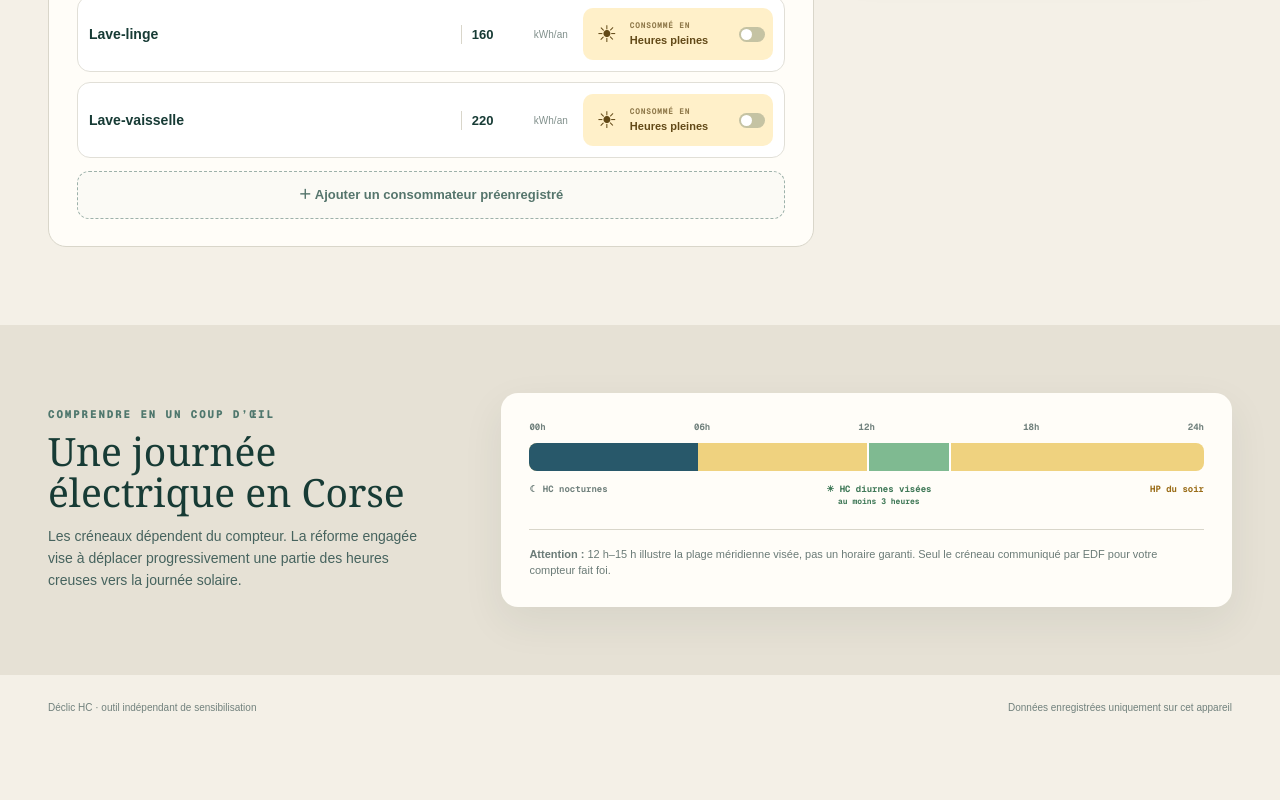
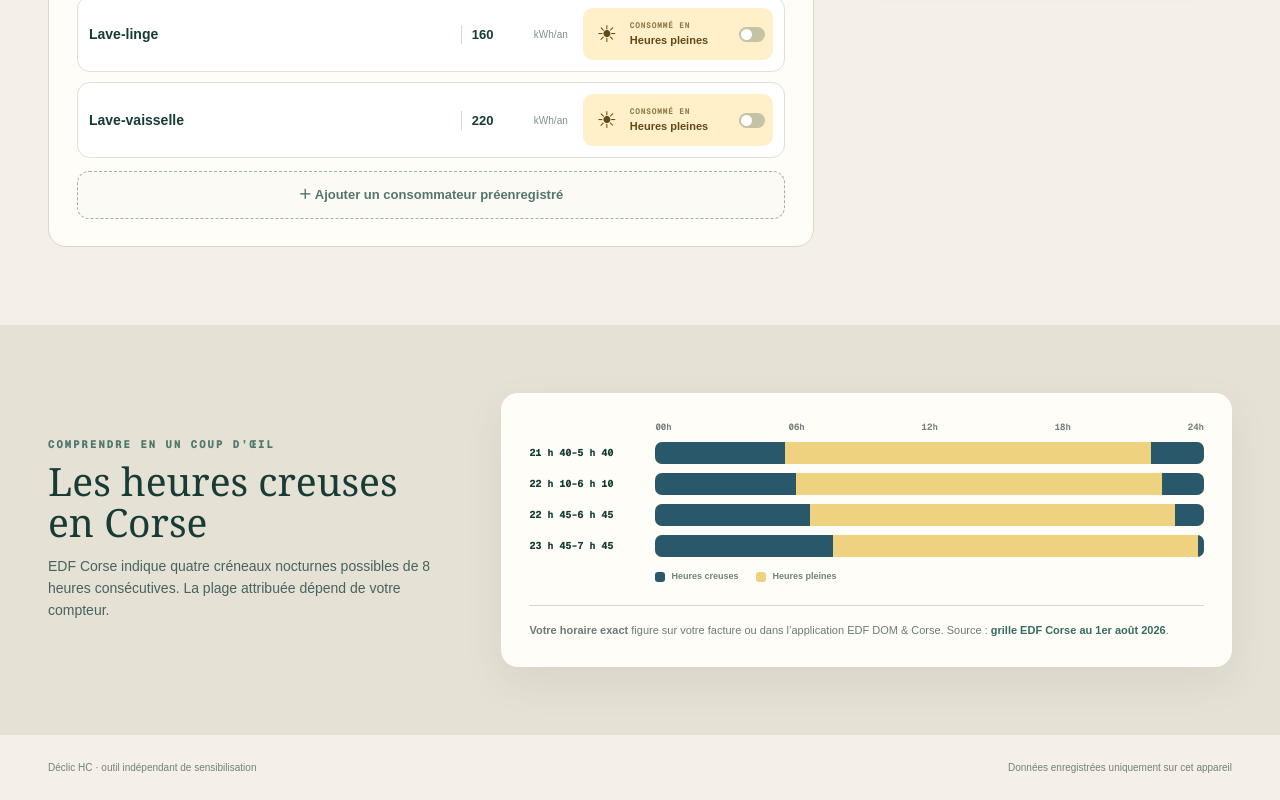
Before and after one commit to niqoz/declic-hc, a Next.js app: page / in a window 1280 px wide. Shown: the part 1237-2037 px from the top of the page. Before the commit the page ends 1977 px from the top, so only its background shows below. Built offline with nearby package versions, Linux system fonts and the light colour scheme.

Commit message:
Correct Corsica off-peak schedule chart

```diff
--- a/app/globals.css
+++ b/app/globals.css
@@ -145,15 +145,18 @@ input[type="range"]:disabled { opacity:.4; cursor:not-allowed; }
 .timeline-copy h2 { margin:10px 0 12px; font:400 39px/1.05 Georgia,serif; }
 .timeline-copy>p:last-child { color:var(--ink-soft); font-size:14px; line-height:1.6; }
 .timeline-card { background:var(--paper); border-radius:17px; padding:28px; box-shadow:0 15px 40px rgba(38,58,53,.08); }
-.timeline-hours,.timeline-labels { display:flex; justify-content:space-between; font:700 9px var(--font-geist-mono),monospace; color:#71817d; }
-.timeline-track { height:28px; margin:10px 0 12px; display:flex; border-radius:8px; overflow:hidden; background:#efd27f; }
-.timeline-track .night-one { width:25%; background:#28586a; }
-.timeline-track .daytime { width:12.5%; margin-left:25%; background:#7fba91; border-inline:2px solid white; }
-.timeline-track .night-two { flex:1; background:transparent; }
-.timeline-labels span:nth-child(2) { color:#3f7857; text-align:center; }
-.timeline-labels span:nth-child(3) { color:#9a6c17; }
-.timeline-labels small { font-size:8px; }
+.timeline-hours { margin-left:126px; display:flex; justify-content:space-between; font:700 9px var(--font-geist-mono),monospace; color:#71817d; }
+.hc-windows { display:grid; gap:9px; margin-top:9px; }
+.hc-window { display:grid; grid-template-columns:112px 1fr; gap:14px; align-items:center; }
+.hc-window>strong { color:var(--ink); font:800 10px var(--font-geist-mono),monospace; white-space:nowrap; }
+.hc-bar { height:22px; position:relative; overflow:hidden; border-radius:7px; background:#efd27f; }
+.hc-bar i { position:absolute; inset-block:0; left:0; background:#28586a; }
+.hc-legend { margin:13px 0 0 126px; display:flex; gap:18px; color:#71817d; font-size:9px; font-weight:700; }
+.hc-legend span { display:flex; align-items:center; gap:6px; }
+.hc-legend i { width:10px; height:10px; border-radius:3px; background:#28586a; }
+.hc-legend span:last-child i { background:#efd27f; }
 .timeline-note { margin:22px 0 0; padding-top:16px; border-top:1px solid var(--line); color:#6b7b77; font-size:11px; line-height:1.5; }
+.timeline-note a { color:#356d5e; font-weight:700; }
 footer { max-width:1184px; margin:auto; padding:25px 0; display:flex; justify-content:space-between; color:#71817d; font-size:10px; }
 @media (max-width:900px) {
   .hero,.simulator-grid,.tariff-editor { margin-inline:22px; }
@@ -198,6 +201,10 @@ footer { max-width:1184px; margin:auto; padding:25px 0; display:flex; justify-co
   .file-actions { flex-wrap:wrap; justify-content:flex-end; }
   .timeline-section { padding-inline:22px; }
   .timeline-card { padding:20px 14px; }
+  .timeline-hours { margin-left:0; }
+  .hc-window { grid-template-columns:1fr; gap:5px; }
+  .hc-window>strong { font-size:9px; }
+  .hc-legend { margin-left:0; }
   footer { flex-direction:column; gap:6px; }
 }
 @media (prefers-reduced-motion:no-preference) {
--- a/app/page.tsx
+++ b/app/page.tsx
@@ -328,8 +328,18 @@ export default function Home() {
       <a className={`mobile-summary ${verdictPositive ? "gain" : "loss"}`} href="#result"><span>{verdictPositive ? "Économie HP/HC" : "Écart HP/HC"}<small>{results.share.toFixed(0)} % en HC</small></span><strong>{euros.format(Math.abs(results.delta))}<small>/an</small></strong><b>↑</b></a>
 
       <section className="timeline-section">
-        <div className="timeline-copy"><p className="eyebrow">COMPRENDRE EN UN COUP D’ŒIL</p><h2>Une journée électrique en Corse</h2><p>Les créneaux dépendent du compteur. La réforme engagée vise à déplacer progressivement une partie des heures creuses vers la journée solaire.</p></div>
-        <div className="timeline-card"><div className="timeline-hours"><span>00h</span><span>06h</span><span>12h</span><span>18h</span><span>24h</span></div><div className="timeline-track"><span className="night-one" /><span className="daytime" /><span className="night-two" /></div><div className="timeline-labels"><span>☾ HC nocturnes</span><span>☀ HC diurnes visées<br /><small>au moins 3 heures</small></span><span>HP du soir</span></div><p className="timeline-note"><strong>Attention :</strong> 12 h–15 h illustre la plage méridienne visée, pas un horaire garanti. Seul le créneau communiqué par EDF pour votre compteur fait foi.</p></div>
+        <div className="timeline-copy"><p className="eyebrow">COMPRENDRE EN UN COUP D’ŒIL</p><h2>Les heures creuses en Corse</h2><p>EDF Corse indique quatre créneaux nocturnes possibles de 8 heures consécutives. La plage attribuée dépend de votre compteur.</p></div>
+        <div className="timeline-card">
+          <div className="timeline-hours"><span>00h</span><span>06h</span><span>12h</span><span>18h</span><span>24h</span></div>
+          <div className="hc-windows" aria-label="Les quatre plages d’heures creuses possibles en Corse">
+            <div className="hc-window"><strong>21 h 40–5 h 40</strong><div className="hc-bar"><i style={{ width: "23.61%" }} /><i style={{ left: "90.28%", width: "9.72%" }} /></div></div>
+            <div className="hc-window"><strong>22 h 10–6 h 10</strong><div className="hc-bar"><i style={{ width: "25.69%" }} /><i style={{ left: "92.36%", width: "7.64%" }} /></div></div>
+            <div className="hc-window"><strong>22 h 45–6 h 45</strong><div className="hc-bar"><i style={{ width: "28.13%" }} /><i style={{ left: "94.79%", width: "5.21%" }} /></div></div>
+            <div className="hc-window"><strong>23 h 45–7 h 45</strong><div className="hc-bar"><i style={{ width: "32.29%" }} /><i style={{ left: "98.96%", width: "1.04%" }} /></div></div>
+          </div>
+          <div className="hc-legend"><span><i /> Heures creuses</span><span><i /> Heures pleines</span></div>
+          <p className="timeline-note"><strong>Votre horaire exact</strong> figure sur votre facture ou dans l’application EDF DOM & Corse. Source : <a href="https://corse.edf.fr/sites/sei_corse/files/2026-08/bleu_residentiel_corse.pdf" target="_blank" rel="noreferrer">grille EDF Corse au 1er août 2026</a>.</p>
+        </div>
       </section>
       <footer><span>Déclic HC · outil indépendant de sensibilisation</span><span>Données enregistrées uniquement sur cet appareil</span></footer>
     </main>
```
